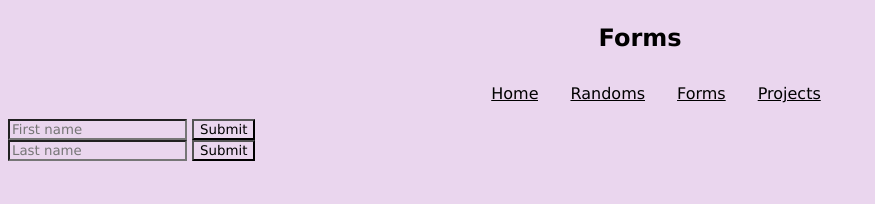
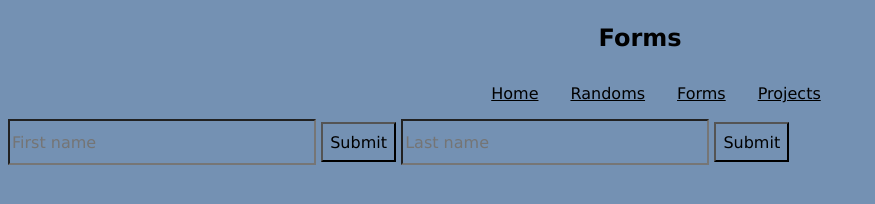
Before and after one commit to front-end-fundamentals-2025/fef-portfolio-nivinmuhamed, a plain HTML site: page forms.html in a window 1280 px wide. Shown: the whole page, without its empty margins (0-875 px from the left). Drawn offline with Linux system fonts and the light colour scheme.

Commit message:
animation done
i changed the background for the 16th time but now i think it is cute. i also started on my animation and finished that. i created a shake on my logo!

```diff
--- a/css/main.css
+++ b/css/main.css
@@ -1,7 +1,10 @@
 * {
   font-family: "Lucida Sans", "Lucida Sans Regular", "Lucida Grande",
     "Lucida Sans Unicode", Geneva, Verdana, sans-serif;
-  background-color: rgb(234, 214, 238);
+}
+
+body {
+  background-color: rgb(116, 145, 179);
 }
 
 /*style header*/
@@ -13,18 +16,34 @@ header {
 
 /*animation*/
 
+#index-logo {
+  animation-name: shake;
+  animation-duration: 1s;
+  animation-timing-function: ease-in-out;
+}
 
+@keyframes shake {
+  25% {
+    transform: scale(1.2);
+  }
+
+  40% {
+    transform: rotate(-20deg) scale(1.2);
+  }
+}
 
 li {
   margin-left: 2rem;
 }
 
-#logo {
+#logo,
+#index-logo {
   font-weight: 600;
   font-size: 1.5rem;
   display: flex;
   padding: 0.1px;
 }
+
 ul {
   list-style: none;
   padding-left: 0;
@@ -70,13 +89,11 @@ a {
 /*main*/
 
 .text {
-  text-align:right;
+  text-align: left;
 }
-
 
 .main-img {
   width: 15%;
-
 }
 
 .project-img {
@@ -89,43 +106,18 @@ footer {
   margin-bottom: 20px;
 }
 
-/*animation example*/
+/*forms input class, to make them bigger*/
 
-/*@keyframes color-animation {
-  from {
-    background-color: aquamarine;
-  }
-  to {
-    background-color: black;
-  }
+.large-input {
+  width: 300px;
+  height: 40px;
+  font-size: 16px;
+  background-color: rgb(116, 145, 179);
 }
-*/
-/*@keyframes shake {
-  25% {
-    transform: scale(1.2);
-  }
 
-  40%{
-    transform: rotate(-20deg) scale(1.2);
-  }
-
-  50% {
-    transform: rotate(20deg) scale(1.2);
-  }
-
-  60%{
-    transform: rotate(-20deg) scale(1.2);
-  }
-
-  70% {
-    transform: rotate(20deg) scale(1.2);
-  }
-
-  80%{
-    transform: rotate(-20deg) scale(1.2);
-  }
-
-  90% {
-    transform: rotate(20deg) scale(1.2);
-  }
-}*/
+.large-button {
+  width: 75px;
+  height: 40px;
+  font-size: 16px;
+  background-color: rgb(116, 145, 179);
+}
--- a/forms.html
+++ b/forms.html
@@ -31,11 +31,11 @@
 
     <main>
       <form>
-      <input type="text" placeholder="First name" />
-      <button>Submit</button>
-      <br>
-      <input type="text" placeholder="Last name" />
-      <button>Submit</button>
+      <input type="text" placeholder="First name" class="large-input"/>
+      <button class="large-button">Submit</button>
+
+      <input type="text" placeholder="Last name" class="large-input"/>
+      <button class="large-button">Submit</button>
     </form>
     </main>
   </body>
```
Also changed, not shown: index.html (+9 -17 lines).
